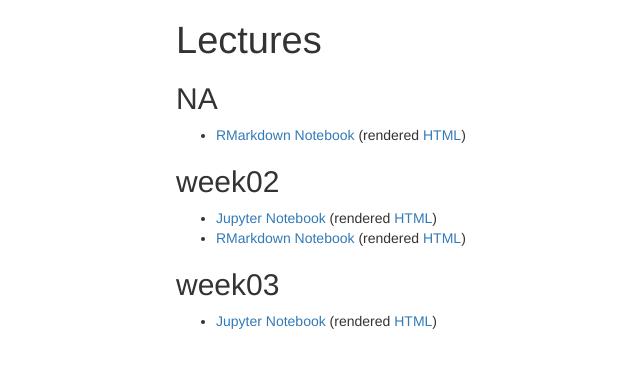
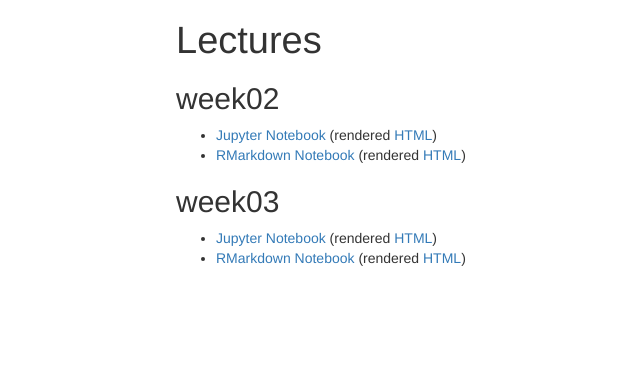
Before and after one commit to CUB-Computational-Tools/syllabus, a Jekyll site: the page docs/lectures/index.html, which Jekyll copies as it is, in a window 1280 px wide. Shown: the top 368 px of the page, without its empty margins (9-649 px from the left). Built offline with Jekyll 4.4.1, drawn with Linux system fonts in a browser that asks for light colours.

Commit message:
update index

```diff
--- a/docs/lectures/index.html
+++ b/docs/lectures/index.html
@@ -125,12 +125,6 @@ $(document).ready(function () {
 </div>
 
 
-<div id="na" class="section level2">
-<h2>NA</h2>
-<ul>
-<li><a href="week_03_intro_to_operators_and_functions_rmd.Rmd">RMarkdown Notebook</a> (rendered <a href="week_03_intro_to_operators_and_functions_rmd.html">HTML</a>)</li>
-</ul>
-</div>
 <div id="week02" class="section level2">
 <h2>week02</h2>
 <ul>
```
Also changed, not shown: other parts of docs/lectures/index.html (+1 -0 lines), docs/lectures/week03_intro_to_operators_and_functions_rmd.Rmd (renamed from docs/lectures/week_03_intro_to_operators_and_functions_rmd.Rmd), docs/lectures/week03_intro_to_operators_and_functions_rmd.html (renamed from docs/lectures/week_03_intro_to_operators_and_functions_rmd.html), 1 other file.
